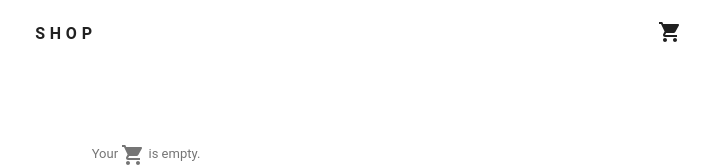
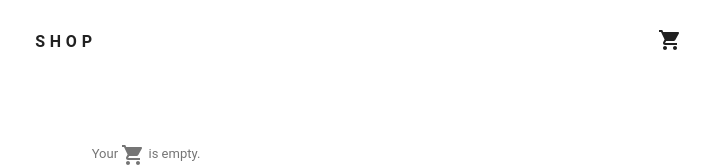
Before and after one commit to Gizzz/wear-shop-app, a React app: page /cart in a window 1280 px wide. Shown: the top 167 px of the page, without its empty margins (574-1280 px from the left). Built offline with nearby package versions, Linux system fonts and the light colour scheme; a web font is replaced by a local one; what react-tap-event-plugin would draw is missing.

Commit message:
page header: make topline content verticaly aligned to center

```diff
--- a/public/css/01-common.less
+++ b/public/css/01-common.less
@@ -91,8 +91,8 @@ body {
 header.page {
 	.topline {
 		position: relative;
-		padding-top: 14px;
-		padding-bottom: 18px;
+		padding-top: 22px;
+		padding-bottom: 10px;
 
 		h1 {
 			text-align: center;
@@ -101,7 +101,7 @@ header.page {
 		.cart {
 			position: absolute;
 			right: 12px;
-    	top: 8px;
+    	top: 16px;
 
 			.cart-badge {
 				position: absolute;
```
